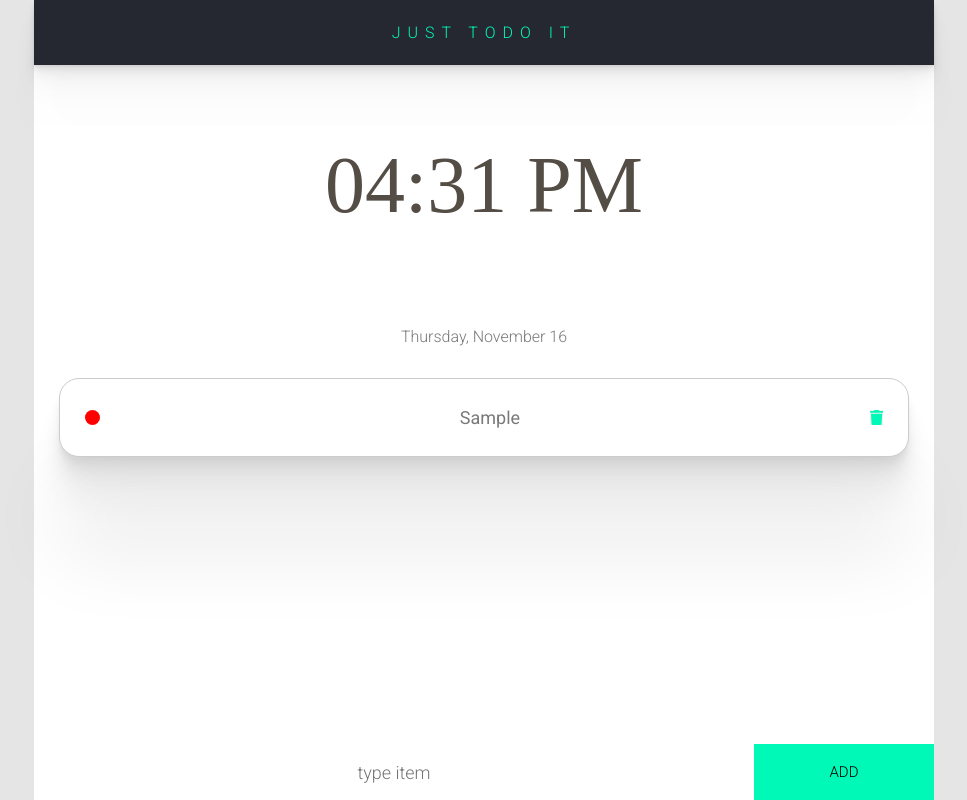
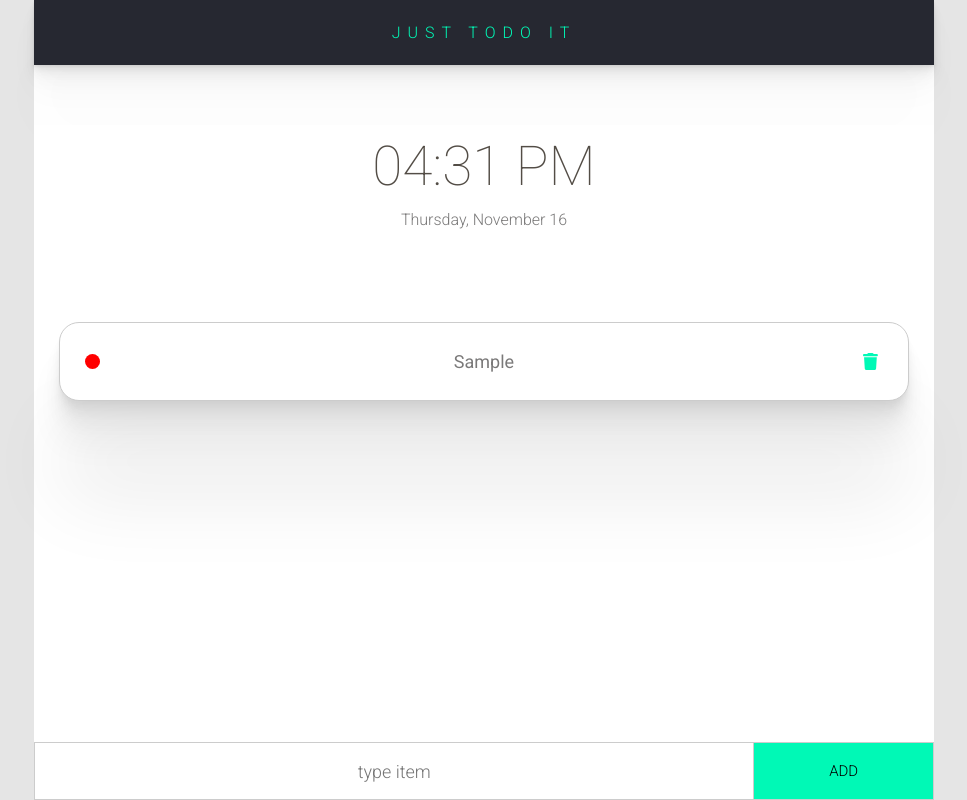
Before and after one commit to alexis-ramos-ok/to-do-list, a React (Create React App) app: page / in a window 1280 px wide. Both pictures are taken after typing "Sample" into the empty fields and a click on the input "add". Shown: the whole page, without its empty margins (156-1123 px from the left). Built offline with nearby package versions, Linux system fonts and the light colour scheme.

Commit message:
Cambios estéticos y animación con Framer Motion

```diff
--- a/package.json
+++ b/package.json
@@ -9,6 +9,7 @@
     "@testing-library/jest-dom": "^5.17.0",
     "@testing-library/react": "^13.4.0",
     "@testing-library/user-event": "^13.5.0",
+    "framer-motion": "^10.16.5",
     "react": "^18.2.0",
     "react-dom": "^18.2.0",
     "react-scripts": "5.0.1",
--- a/src/App.css
+++ b/src/App.css
@@ -7,6 +7,7 @@
     --color-primary-oscuro: #07bf8b;
     --color-secondary: #7A7979;
     --color-borders: #ccc;
+    --color-to-do: red;
 }
 
 .App {
--- a/src/components/Clock/Clock.css
+++ b/src/components/Clock/Clock.css
@@ -1,14 +1,14 @@
 .clock{
     margin-top: 6rem;
     width: 100%;
-    height: 20rem;
+                                   /*--- Quito el height que generaba mucho espacio debajo de la hora ----*/
     display: block;
     background-color: var(--color-bg-app);
-    font-size: 8rem;
-    font-family: Century Gothic;
+    font-size: 5.5rem;         /*--- Agrego un tamaño de fuente menor según el diseño ---*/
     color: #534d46;
     text-align: center;
     align-items: center;
+    font-weight: 200;       /*--- Agrego un peso menor a la fuente que concuerda con el diseño ---*/
 }
 
 
--- a/src/components/DateDisplay/DateDisplay.css
+++ b/src/components/DateDisplay/DateDisplay.css
@@ -3,4 +3,5 @@
     font-size: 1.6rem;
     text-align: center;
     font-weight: 300;
+    margin-bottom: 6rem; /*Nuevo margen inferior que concuerda con el margen superior de Franco en el Clock*/
 }
--- a/src/components/Form/TaskForm.css
+++ b/src/components/Form/TaskForm.css
@@ -1,5 +1,6 @@
 .form {
     margin-top: auto;
+    border: 0.5px solid var(--color-borders);
 }
 
 .form__input {
@@ -17,6 +18,7 @@
     outline: none;
 }
 .form__input--button {
+    border-left: 0.5px solid var(--color-borders);
     background-color: var(--color-primary);
     width: 100%;
     font-size: 1.5rem;
--- a/src/components/Form/TaskForm.js
+++ b/src/components/Form/TaskForm.js
@@ -29,6 +29,7 @@ function TaskForm ({onAdd}) {
                 placeholder='type item'
                 value={item}
                 onChange={itemUpdated}
+                maxLength={100}               /*--- Límite de caracteres --- */
                 />
 
                 <input
--- a/src/components/TaskItem/TaskItem.css
+++ b/src/components/TaskItem/TaskItem.css
@@ -2,12 +2,26 @@
     display: flex;
     align-items: center;
     padding: 2.5rem;
-    margin: 0.9rem 2.5rem;
+    margin: 3rem 2.5rem;
     border: 1px solid var(--color-borders);
     border-radius: 20px;
     box-shadow: 0px 2.76726px 2.21381px rgba(0, 0, 0, 0.0196802), 0px 6.6501px 5.32008px rgba(0, 0, 0, 0.0282725), 0px 12.5216px 10.0172px rgba(0, 0, 0, 0.035), 0px 22.3363px 17.869px rgba(0, 0, 0, 0.0417275), 0px 41.7776px 33.4221px rgba(0, 0, 0, 0.0503198), 0px 100px 80px rgba(0, 0, 0, 0.07);
-    background: var(--color-bg-app);
+    background-color: var(--color-bg-app);
     justify-content: space-between;
+    transition: border-color 300ms ease-in-out;
+}
+
+.task-item--completed:hover {
+    border-color: var(--color-primary);
+}
+
+.task-item:not(.task-item--completed):hover {
+    border-color: var(--color-to-do);
+}
+
+
+.task-item:nth-child(1) {
+    margin-top: 1rem;      /*Que el primer hijo no tenga tanto margen superior*/
 }
 
 .task-item__status-indicator {
@@ -15,8 +29,7 @@
     height: 15px;
     border-radius: 50%;
     margin-right: 10px;
-    background-color: red;
-    cursor: pointer;
+    background-color: var(--color-to-do);
 }
 
 .task-item--completed .task-item__status-indicator {
@@ -36,9 +49,13 @@
 
 .task-item__delete-button {
     border: none;
+    cursor: pointer;
+    width: 25px;
+    height: 25px;
+    background-color: transparent;
 }
 
 .delete-button__icon {
-    font-size: 1.5rem;
+    font-size: 1.7rem;
     color: var(--color-primary);
 }
--- a/src/components/TaskItem/TaskItem.js
+++ b/src/components/TaskItem/TaskItem.js
@@ -1,11 +1,17 @@
 import React, { useState } from 'react';
+
 import './TaskItem.css';
 import { FontAwesomeIcon } from '@fortawesome/react-fontawesome';
 import { faTrash } from '@fortawesome/free-solid-svg-icons';
+import { motion } from 'framer-motion';
 
 //Aquí TaskItem está recibiendo las props, una tarea individual, y dos funciones que sirven para las tareas
 const TaskItem = ({ task, onComplete, onDelete }) => {
     const [isCompleted, setIsCompleted] = useState(task.completed);
+
+    // isDeleting es un estado que se utiliza para rastrear si la tarea está siendo eliminada
+    // Este estado es útil para iniciar la animación de eliminación cuando el usuario hace clic en el botón de eliminar.
+    const [isDeleting, setIsDeleting] = useState(false);
 
     // Esta función se activa con el onclick que está en el primer div, o sea al clickear en cualquier parte de la tarea
     const handleComplete = () => {
@@ -15,23 +21,28 @@ const TaskItem = ({ task, onComplete, onDelete }) => {
 
     // Esta función se activa con el onclick en el delete-button
     const handleDelete = () => {
-        onDelete(task.id); // Esta función lo que hace es llamar a la función que le pasó el padre (onDelete) llevando el id para eliminar la tarea
+        setIsDeleting(true); // Hizo click en eliminar entonces cambiamos de estado y la animación comienza
+        setTimeout(() => onDelete(task.id), 500);   // Llama a la función que le pasó el padre (onDelete) llevando el id para eliminar la tarea con un retraso de medio segundo dando tiempo a la animación
     };
 
     return (
-        <div
+        <motion.div
             className={`task-item ${isCompleted ? 'task-item--completed' : ''}`}
             onClick={handleComplete}
-        > {/* Este div usa una plantilla de cadena lo cual me permite incrustar valores en la cadena, lo único que hace
+            initial={{ scale: 0 }}
+            animate={{ scale: isDeleting ? 0 : 1 }}
+            exit={{ scale: 0 }}
+            transition={{ duration: 0.5 }}
+        > {/* Este div ahora es animado y usa una plantilla de cadena lo cual me permite incrustar valores en la cadena, lo que hace
         es determinar si el div se llamara task-item o task-item--completed para usar ese nombre en el css y darle
-        distintos estilos segun si la tarea está completa o no */}
+        distintos estilos segun si la tarea está completada o no */}
             <div className="task-item__status-indicator"  /> {/* Este es el círculo que indica el estado */}
             <p className="task-item__name">{task.name}</p> {/* Aquí finalmente la tarea aparece en pantalla al mostrar
             la propiedad name del objeto task */}
             <button className="task-item__delete-button" onClick={handleDelete}>
                 <FontAwesomeIcon className='delete-button__icon' icon={faTrash} />
             </button>
-        </div>
+        </motion.div>
     );
 };
 
--- a/src/components/TaskList/TaskList.css
+++ b/src/components/TaskList/TaskList.css
@@ -1,5 +1,4 @@
 .lista{
-
 
     align-items: center;
     border: none;
--- a/src/components/TaskList/TaskList.js
+++ b/src/components/TaskList/TaskList.js
@@ -1,20 +1,23 @@
 import React from 'react';
+
 import './TaskList.css';
 import TaskItem from '../TaskItem/TaskItem';
-
+import { AnimatePresence } from 'framer-motion';
 
 function TaskList({ tareas, onComplete, onDelete }) {
   return (
+    <AnimatePresence>
       <div className="lista">
         {tareas.map((task) => (
           <TaskItem
             key={task.id}
             task={task}
-          onComplete={() => onComplete(task.id)}
-          onDelete={() => onDelete(task.id)}
+            onComplete={onComplete}
+            onDelete={onDelete}
           />
         ))}
       </div>
+    </AnimatePresence>
   );
 }
 export default TaskList;
```
Also changed, not shown: 1 other file (tests, documents, lock files or other folders). Lines whose indentation alone changed are shown as unchanged.
